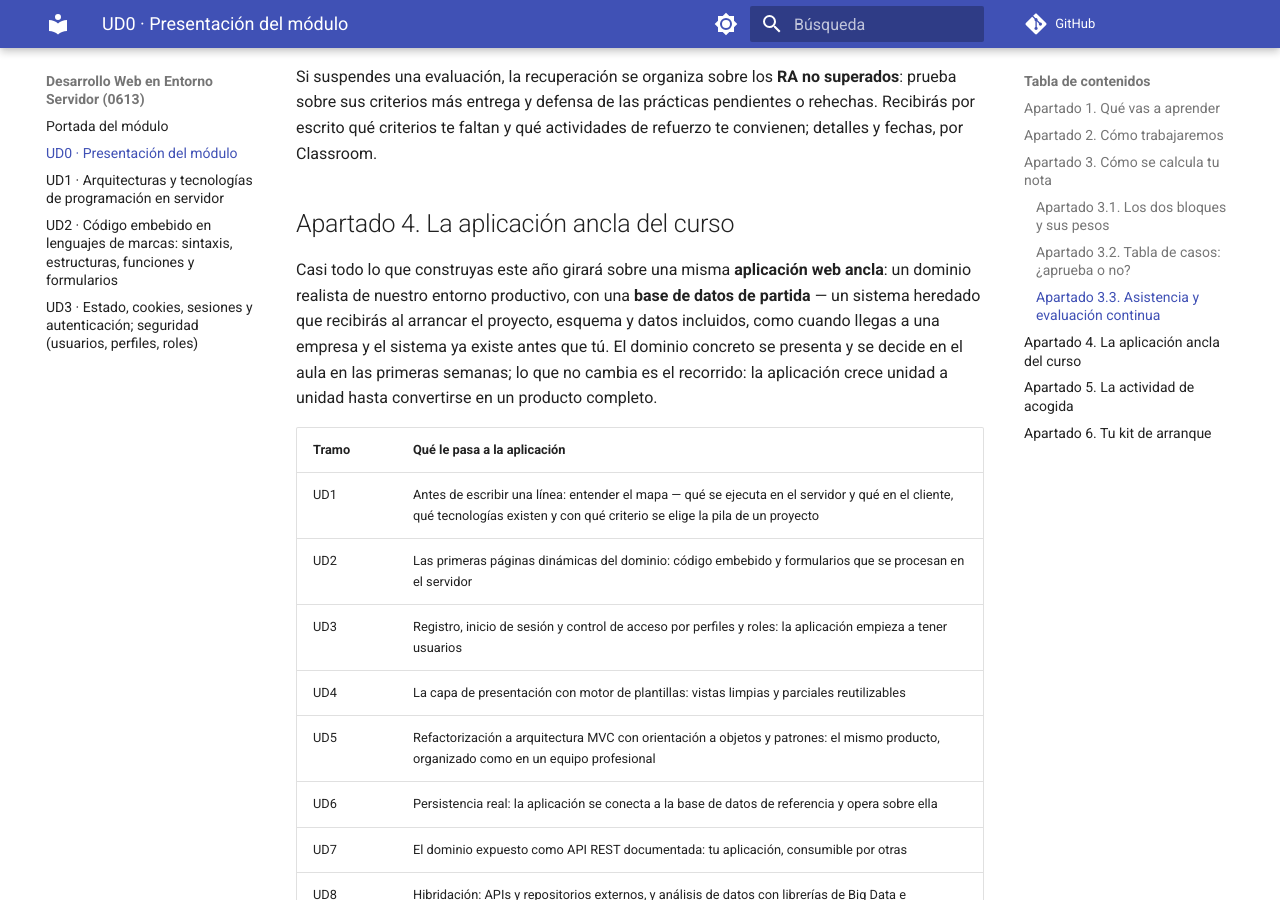
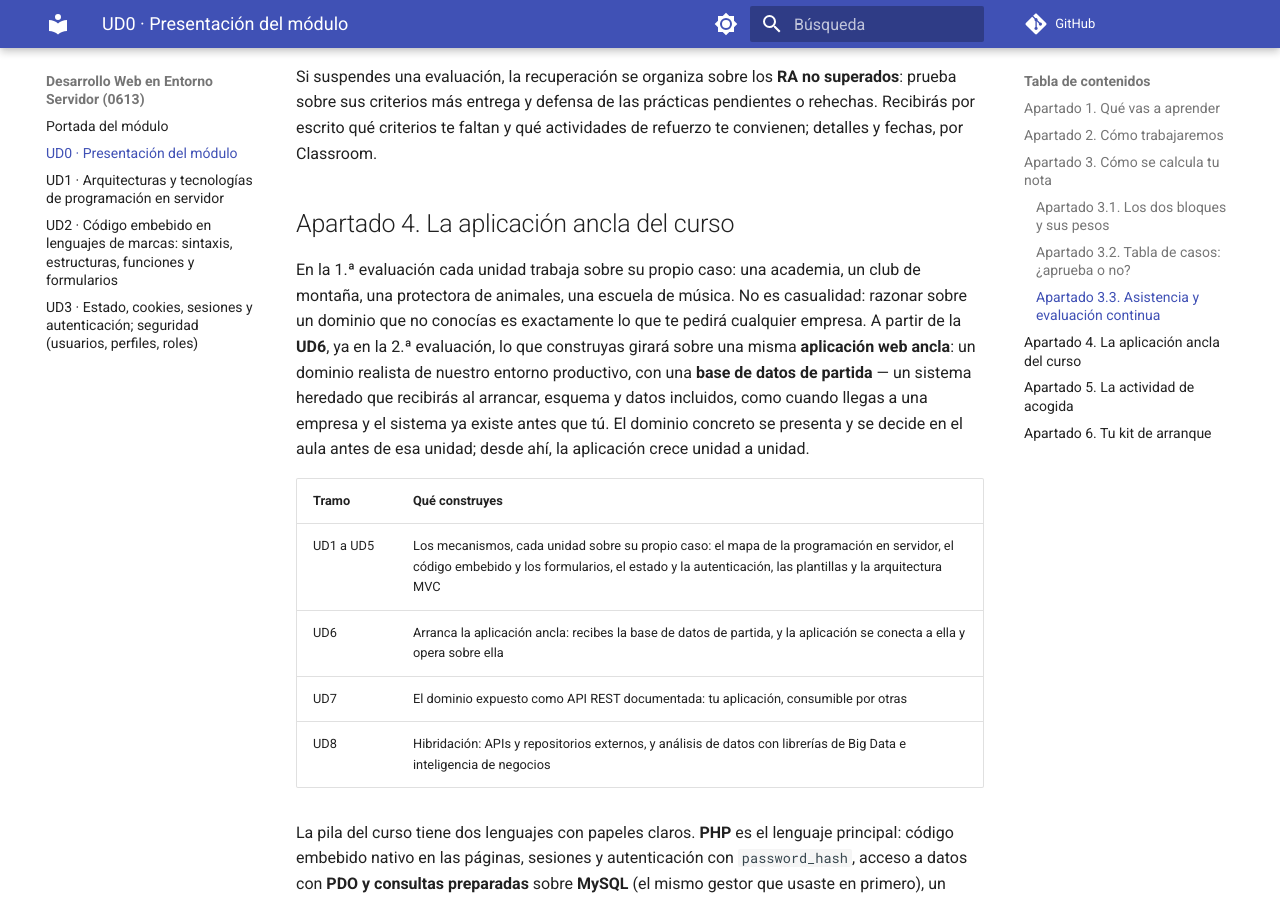
Before and after one commit to codigoRonin/apuntes-daw, an MkDocs documentation site: the page built from docs/desarrollo-web-en-entorno-servidor/ud0-presentacion.md, in a window 1280 px wide and 900 px high, scrolled down 5247 px. Built offline with MkDocs 1.6.1 and Material for MkDocs 9.7.7, drawn with Linux system fonts in a browser that asks for light colours; comment, search, counter and statistics services are not loaded; some of the changed text lies outside the part shown.

Commit message:
UD0 de DWES: la aplicación ancla empieza en la UD6

```diff
--- a/docs/desarrollo-web-en-entorno-servidor/ud0-presentacion.md
+++ b/docs/desarrollo-web-en-entorno-servidor/ud0-presentacion.md
@@ -3,9 +3,9 @@
 **Módulo 0613 — Desarrollo Web en Entorno Servidor · 2.º DAW · IES Río Arba · Curso 2026-27 · 2 horas**
 
 !!! info "Qué es esta unidad"
-    La UD0 no tiene contenidos evaluables: es el arranque del curso. Aquí encontrarás qué vas a aprender, cómo trabajaremos y entregaremos, cómo se califica el módulo y sobre qué aplicación construiremos casi todo. Su única "actividad" es la **actividad de acogida** (ver apartado 5), que no tiene nota.
+    La UD0 no tiene contenidos evaluables: es el arranque del curso. Aquí encontrarás qué vas a aprender, cómo trabajaremos y entregaremos, cómo se califica el módulo y qué aplicación construiremos en la segunda parte del curso. Su única "actividad" es la **actividad de acogida** (ver apartado 5), que no tiene nota.
 
-**Al terminar esta unidad sabrás:** qué se aprende en Desarrollo Web en Entorno Servidor y para qué sirve profesionalmente; cómo se trabaja y se entrega en este módulo (repositorio, registro de decisiones y defensa desde el primer día); con qué reglas se calcula tu nota (y podrás predecir tú mismo si un caso aprueba o no); y en qué consiste la aplicación ancla que haremos crecer durante todo el curso.
+**Al terminar esta unidad sabrás:** qué se aprende en Desarrollo Web en Entorno Servidor y para qué sirve profesionalmente; cómo se trabaja y se entrega en este módulo (repositorio, registro de decisiones y defensa desde el primer día); con qué reglas se calcula tu nota (y podrás predecir tú mismo si un caso aprueba o no); y en qué consiste la aplicación ancla que haremos crecer desde la 2.ª evaluación.
 
 <div style="page-break-before: always;"></div>
 
@@ -101,16 +101,12 @@ Si suspendes una evaluación, la recuperación se organiza sobre los **RA no sup
 
 ## Apartado 4. La aplicación ancla del curso
 
-Casi todo lo que construyas este año girará sobre una misma **aplicación web ancla**: un dominio realista de nuestro entorno productivo, con una **base de datos de partida** — un sistema heredado que recibirás al arrancar el proyecto, esquema y datos incluidos, como cuando llegas a una empresa y el sistema ya existe antes que tú. El dominio concreto se presenta y se decide en el aula en las primeras semanas; lo que no cambia es el recorrido: la aplicación crece unidad a unidad hasta convertirse en un producto completo.
+En la 1.ª evaluación cada unidad trabaja sobre su propio caso: una academia, un club de montaña, una protectora de animales, una escuela de música. No es casualidad: razonar sobre un dominio que no conocías es exactamente lo que te pedirá cualquier empresa. A partir de la **UD6**, ya en la 2.ª evaluación, lo que construyas girará sobre una misma **aplicación web ancla**: un dominio realista de nuestro entorno productivo, con una **base de datos de partida** — un sistema heredado que recibirás al arrancar, esquema y datos incluidos, como cuando llegas a una empresa y el sistema ya existe antes que tú. El dominio concreto se presenta y se decide en el aula antes de esa unidad; desde ahí, la aplicación crece unidad a unidad.
 
-| Tramo | Qué le pasa a la aplicación |
+| Tramo | Qué construyes |
 |---|---|
-| UD1 | Antes de escribir una línea: entender el mapa — qué se ejecuta en el servidor y qué en el cliente, qué tecnologías existen y con qué criterio se elige la pila de un proyecto |
-| UD2 | Las primeras páginas dinámicas del dominio: código embebido y formularios que se procesan en el servidor |
-| UD3 | Registro, inicio de sesión y control de acceso por perfiles y roles: la aplicación empieza a tener usuarios |
-| UD4 | La capa de presentación con motor de plantillas: vistas limpias y parciales reutilizables |
-| UD5 | Refactorización a arquitectura MVC con orientación a objetos y patrones: el mismo producto, organizado como en un equipo profesional |
-| UD6 | Persistencia real: la aplicación se conecta a la base de datos de referencia y opera sobre ella |
+| UD1 a UD5 | Los mecanismos, cada unidad sobre su propio caso: el mapa de la programación en servidor, el código embebido y los formularios, el estado y la autenticación, las plantillas y la arquitectura MVC |
+| UD6 | Arranca la aplicación ancla: recibes la base de datos de partida, y la aplicación se conecta a ella y opera sobre ella |
 | UD7 | El dominio expuesto como API REST documentada: tu aplicación, consumible por otras |
 | UD8 | Hibridación: APIs y repositorios externos, y análisis de datos con librerías de Big Data e inteligencia de negocios |
 
```
